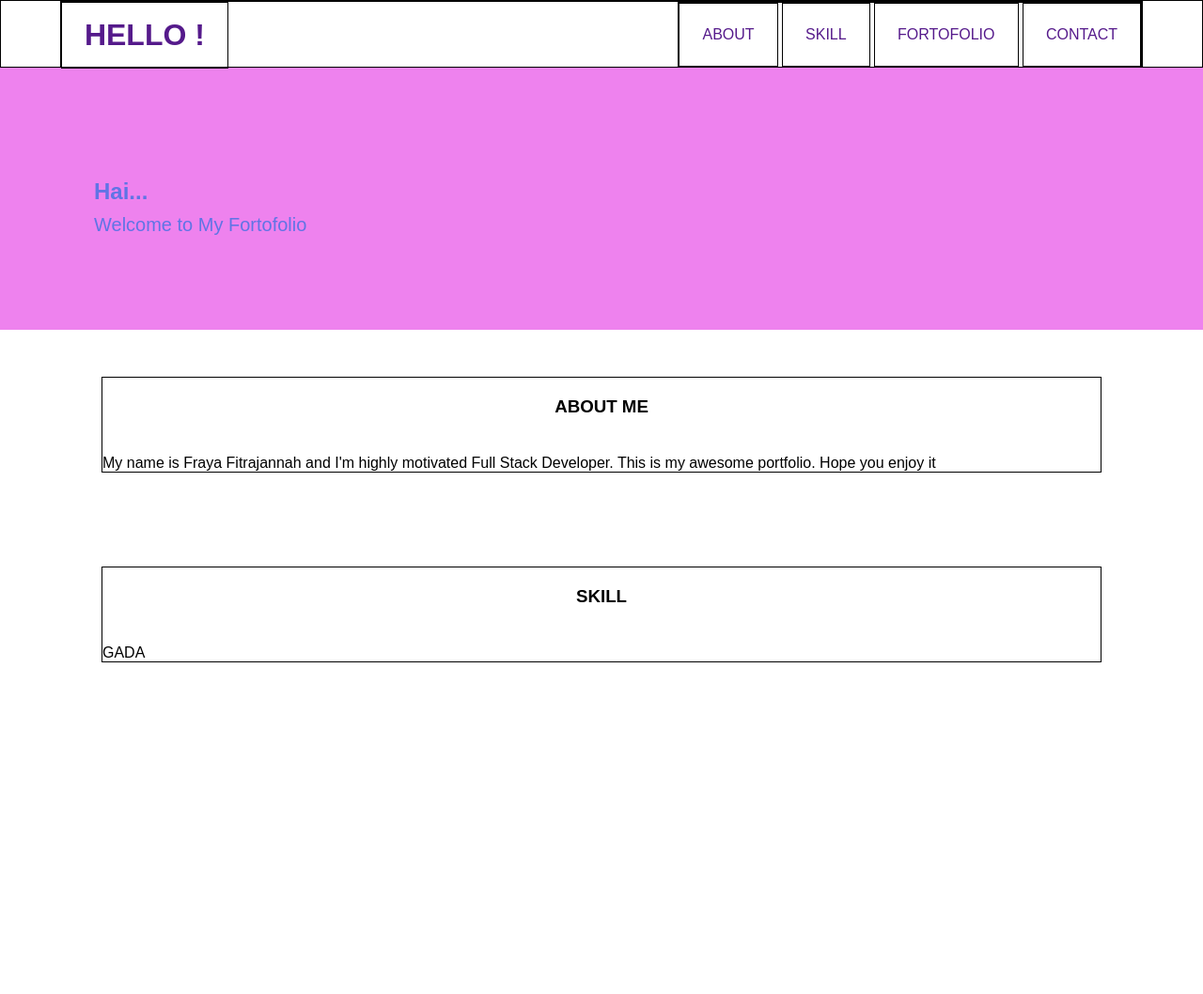
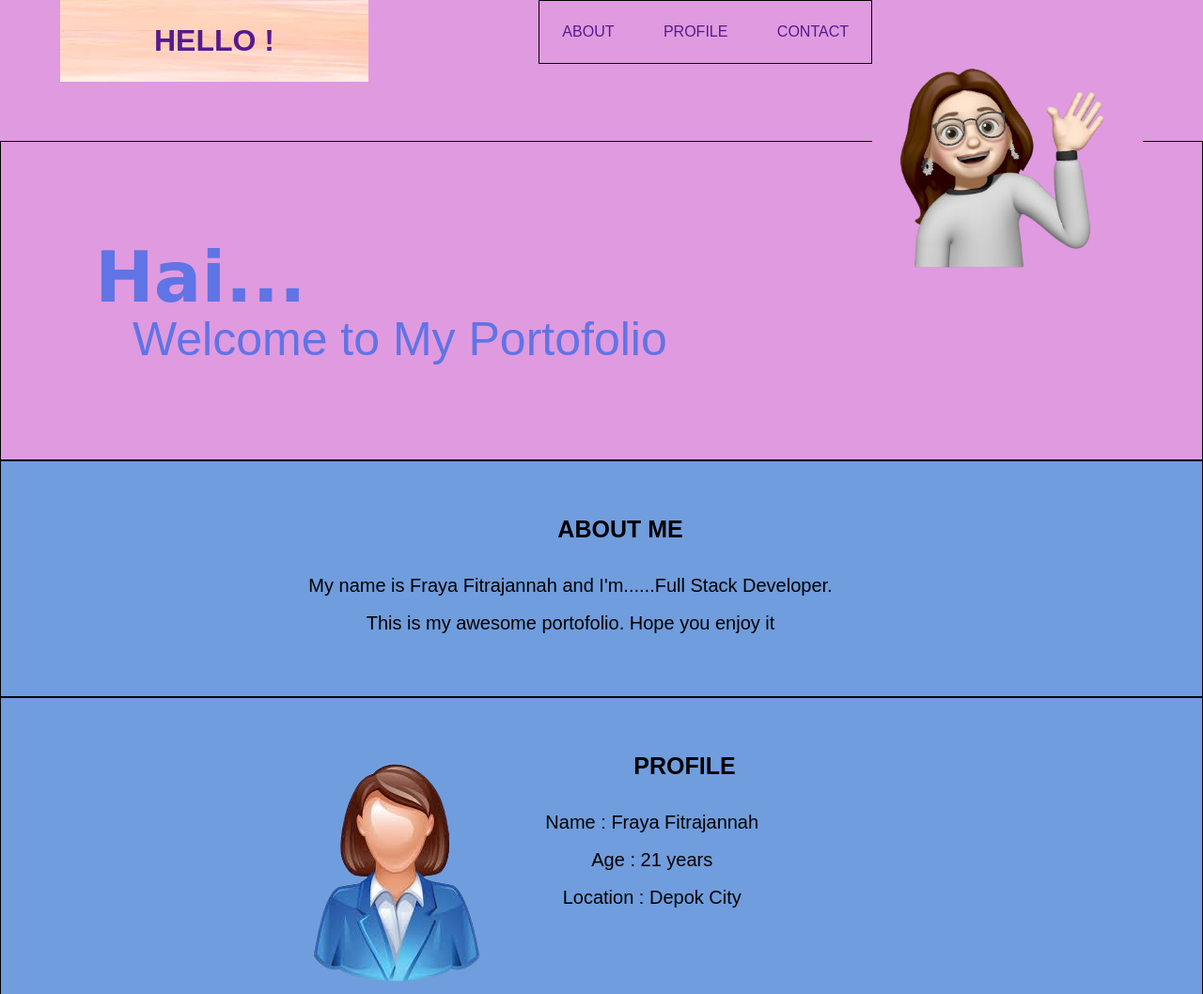
Before and after one commit to Frayaa/portofolio, a plain HTML site: page index.html in a window 1280 px wide. Shown: the top 1058 px of the page at 94% size. Before the commit the page ends 800 px from the top, so only its background shows below. Drawn offline with nearby package versions, Linux system fonts and the light colour scheme.

Commit message:
portofolio

```diff
--- a/index.html
+++ b/index.html
@@ -4,41 +4,67 @@
     <meta charset="UTF-8" />
     <meta http-equiv="X-UA-Compatible" content="IE=edge" />
     <meta name="viewport" content="width=device-width, initial-scale=1.0" />
-    <title>Forofolio Fraya</title>
+    <title>Portofolio Fraya</title>
     <link rel="stylesheet" type="text/css" href="style.css" />
+    <link
+      rel="stylesheet"
+      href="https://fonts.googleapis.com/css2?family=Material+Symbols+Outlined:opsz,wght,FILL,GRAD@48,400,0,0"
+    />
   </head>
   <body>
     <header>
       <div class="container">
+        <img src="assets/hii.png" align="right" width="25%" />
         <h1><a href="">HELLO !</a></h1>
+
         <ul>
           <li><a href="">ABOUT</a></li>
-          <li><a href="">SKILL</a></li>
-          <li><a href="">FORTOFOLIO</a></li>
+          <li><a href="">PROFILE</a></li>
           <li><a href="">CONTACT</a></li>
         </ul>
       </div>
     </header>
     <section class="banner">
-      <img src="" />
       <h2>Hai...<br /></h2>
-      <p>Welcome to My Fortofolio</p>
+      <p>Welcome to My Portofolio</p>
     </section>
 
-    <section id="About">
+    <section id="about">
       <div class="container">
         <h3>ABOUT ME</h3>
-        <p>
-          My name is Fraya Fitrajannah and I'm highly motivated Full Stack
-          Developer. This is my awesome portfolio. Hope you enjoy it
-        </p>
+        <p>My name is Fraya Fitrajannah and I'm......Full Stack Developer.</p>
+        <p>This is my awesome portofolio. Hope you enjoy it</p>
       </div>
     </section>
 
-    <section id="Skill">
+    <section id="profile">
       <div class="container">
-        <h3>SKILL</h3>
-        <p>GADA</p>
+        <img id="image" src="assets/profill.png" align="left" />
+        <div id="subprofil">
+          <h3>PROFILE</h3>
+          <p>Name : Fraya Fitrajannah</p>
+          <p></p>
+          <p>Age : 21 years</p>
+          <p></p>
+          <p>Location : Depok City</p>
+        </div>
+      </div>
+    </section>
+
+    <section id="portofolio">
+      <div class="container">
+        <h3></h3>
+        <img src="assets/laptop.jpeg" width="100%" height="25%" />
+      </div>
+    </section>
+    <section id="contact">
+      <div class="container">
+        <h3>CONTACT ME</h3>
+        <p>Get In Touch</p>
+        <div id="phone">
+          <span class="material-symbols-outlined"> call </span>
+          <p>(+62) 8xxx xxx || fraya@....com</p>
+        </div>
       </div>
     </section>
   </body>
--- a/style.css
+++ b/style.css
@@ -4,16 +4,18 @@
   font-family: "Aboreto", sans-serif;
 }
 header {
-  height: 70px;
-  border: 1px solid;
+  height: 150px;
+  border: none;
+  background-color: #e09ae0;
 }
 
 header h1 {
-  border: 1px solid;
+  border: none;
   display: inline-block;
   float: left;
-  padding: 16px 24px;
+  padding: 25px 100px;
   text-transform: uppercase;
+  background-image: url("assets/back.webp");
 }
 header h1 a {
   transition: 0.3s;
@@ -25,10 +27,12 @@ header h1 a:hover {
 header ul {
   border: 1px solid;
   float: right;
+  background-color: #e09ae0;
+  border: 1px solid;
 }
 
 header ul li {
-  border: 1px solid;
+  border: none;
   padding: 24px;
   display: inline-block;
 }
@@ -37,7 +41,7 @@ header ul li a {
 }
 
 header ul li a:hover {
-  color: rgb(215, 162, 216);
+  color: #709ddd;
 }
 a {
   text-decoration: none;
@@ -45,7 +49,7 @@ a {
 .container {
   width: 90%;
   margin: 0 auto;
-  border: 1px solid;
+  border: none;
 }
 
 .container::after {
@@ -55,12 +59,14 @@ a {
 }
 
 .banner {
-  background-color: violet;
+  background-color: #e09ae0;
   padding: 100px;
 }
 
 section {
   padding: 50px;
+  background-color: #709ddd;
+  border: 1px solid;
 }
 
 .banner img {
@@ -72,24 +78,30 @@ section {
 .banner h2,
 .banner p {
   color: rgb(96, 116, 229);
+  text-align: left;
 }
 
 .banner h2 {
   margin-bottom: 10px;
+  font-family: "Rubik Maze", cursive;
+  font-size: 75px;
+  background-color: none;
 }
 
 .banner p {
-  font-size: 20px;
+  font-size: 50px;
 }
 
 .banner-left {
-  border: 1px solid;
+  border: 0px solid;
 }
 
 section h3 {
   padding-bottom: 20px;
   text-align: center;
-  margin: 20px;
+  text-size-adjust: 20px;
+  margin: 10px;
+  background-color: #709ddd;
 }
 
 section h3::after {
@@ -99,13 +111,60 @@ section h3::after {
   bottom: -1px;
   width: 400 px;
   height: 4px;
-  background-color: cornsilk;
   left: calc(50% -60px);
 }
 
-#about p {
-  text-align: justify;
+#about h3,
+p {
+  text-align: center;
   text-indent: 40px;
   line-height: 25px;
   margin-bottom: 15px;
+  font-size: 25px;
 }
+
+#profile h3,
+p {
+  text-align: center;
+  text-indent: 40px;
+  line-height: 25px;
+  margin-bottom: 15px;
+  font-size: 25px;
+}
+
+#subprofil {
+  margin-right: 25%;
+}
+
+#image {
+  margin-left: 20%;
+}
+
+#portofolio h3,
+p {
+  text-align: center;
+  text-indent: 40px;
+  line-height: 25px;
+  margin-bottom: 15px;
+  font-size: 20px;
+}
+#contact h3,
+p {
+  text-align: center;
+  text-indent: 40px;
+  line-height: 25px;
+  margin-bottom: 15px;
+  text-decoration-color: aquamarine;
+  font-size: 20px;
+  margin-right: 10%;
+}
+
+#phone {
+  display: flex;
+  align-items: center;
+  justify-content: center;
+}
+
+.material-symbols-outlined {
+  margin-bottom: 1%;
+}
```
Also changed, not shown: assets/back.webp (added), assets/he.png (added), assets/hii.png (added), assets/hilo.png (added), assets/hire.webp (added), assets/laptop.jpeg (added), assets/porto.jpeg (added), assets/profill.png (added), 1 other file.
